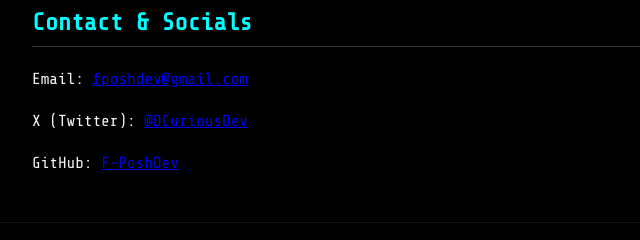
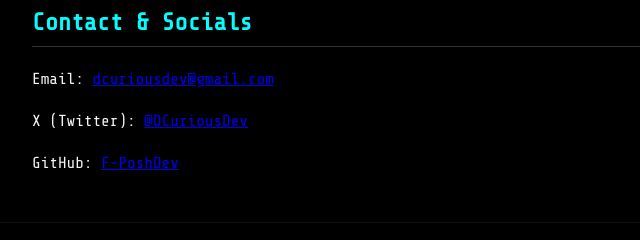
Before and after one commit to F-PoshDev/portfolio-chainspace, a plain HTML site: page index.html in a window 1280 px wide. Shown: the part 1598-1838 px from the top of the page, 158-798 px from the left. Drawn offline with nearby package versions, Linux system fonts and the light colour scheme.

Commit message:
Update mail on DCuriousDev

```diff
--- a/index.html
+++ b/index.html
@@ -69,7 +69,7 @@
 
   <section class="contact">
     <h3>Contact & Socials</h3>
-    <p>Email: <a href="mailto:fposhdev@gmail.com">fposhdev@gmail.com</a></p>
+    <p>Email: <a href="mailto:dcuriousdev@gmail.com">dcuriousdev@gmail.com</a></p>
     <p>X (Twitter): <a href="https://x.com/DCuriousDev" target="_blank">@DCuriousDev</a></p>
     <p>GitHub: <a href="https://github.com/F-PoshDev" target="_blank">F-PoshDev</a></p>
   </section>
```
